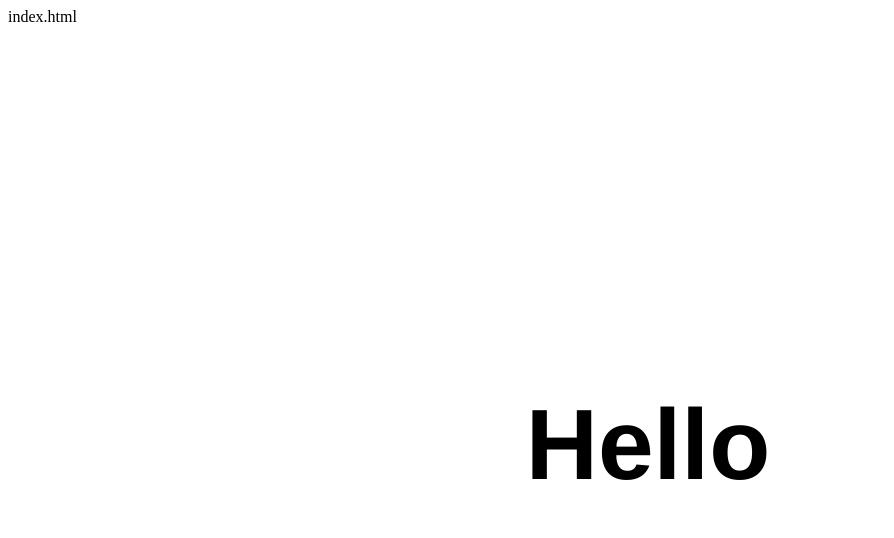
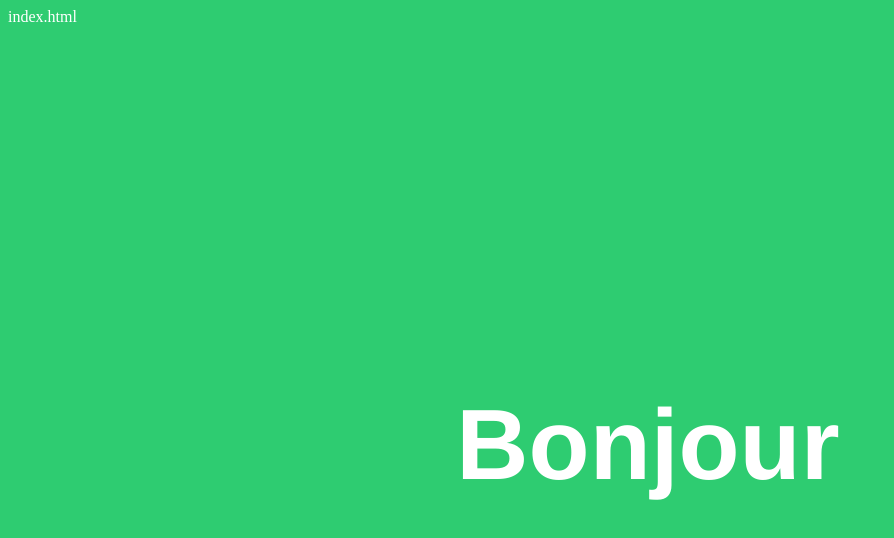
Before and after one commit to AlexandreDeniau/hello, a plain HTML site: page index.html in a window 1280 px wide. Shown: the whole page, without its empty margins (0-894 px from the left). Drawn offline with Linux system fonts and the light colour scheme.

Commit message:
Hello -> Bonjour

```diff
--- a/index.html
+++ b/index.html
@@ -6,6 +6,11 @@ index.html
 	<meta charset="utf-8">
 </head>
 <style type="text/css">
+	body {
+		background-color: #2ecc71;
+		color: white;
+
+	}
 	h1	{
 		position: absolute;
 		top: 40%;
@@ -17,7 +22,7 @@ index.html
 	}
 </style>
 <body>
-	<h1>Hello</h1>
+	<h1>Bonjour</h1>
 
 </body>
 </html>
```
